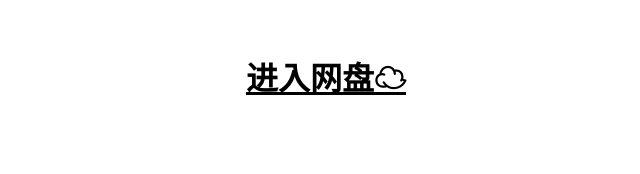
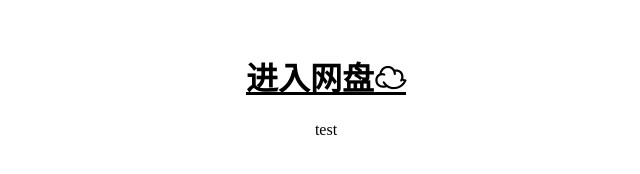
Before and after one commit to wlyper/home, a plain HTML site: page index.html in a window 1280 px wide. Shown: the part 148-322 px from the top of the page, 314-954 px from the left. Drawn offline with Linux system fonts and the light colour scheme.

Commit message:
add test code 0

```diff
--- a/index.html
+++ b/index.html
@@ -31,10 +31,10 @@
     </div>
     <div class="contents">
         <a href="http://152.136.233.48/p/" target="_blank">
-            <h1><b>进入网盘☁</b></h1>
+            <h1><b>进入网盘</b>☁</h1>
         </a>
     </div>
-
+<p>test</p>
 </body>
 
 </html>
```
